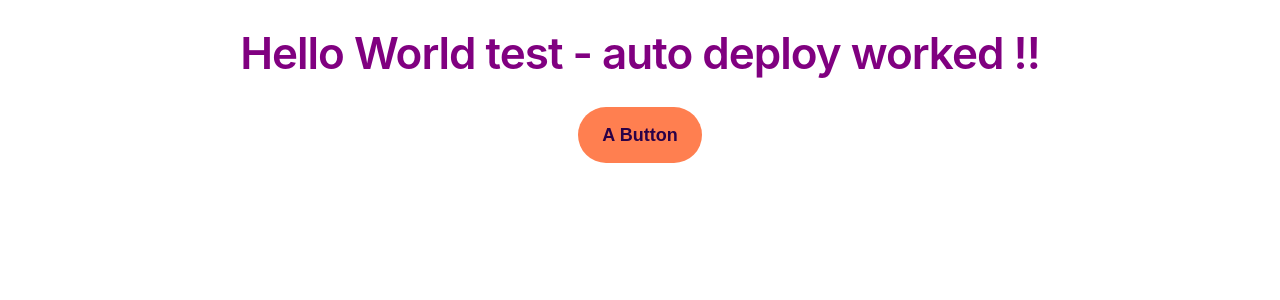
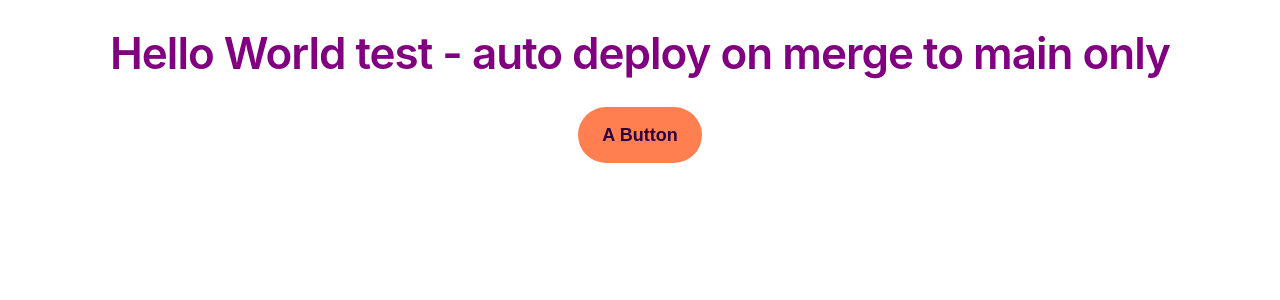
Before and after one commit to SteveDenning/react-movie-search, a React (Create React App) app: page / in a window 1280 px wide. Shown: the top 300 px of the page. Built offline with nearby package versions, Linux system fonts and the light colour scheme.

Commit message:
006 - add text to app screen to test deployment on main

```diff
--- a/src/App.tsx
+++ b/src/App.tsx
@@ -12,7 +12,7 @@ const App: React.FC<Props> = () => {
       data-testid="app"
     >
       <header>
-        <h1>Hello World test - auto deploy worked !!</h1>
+        <h1>Hello World test - auto deploy on merge to main only</h1>
         <Button>A Button</Button>
       </header>
     </div>
```
